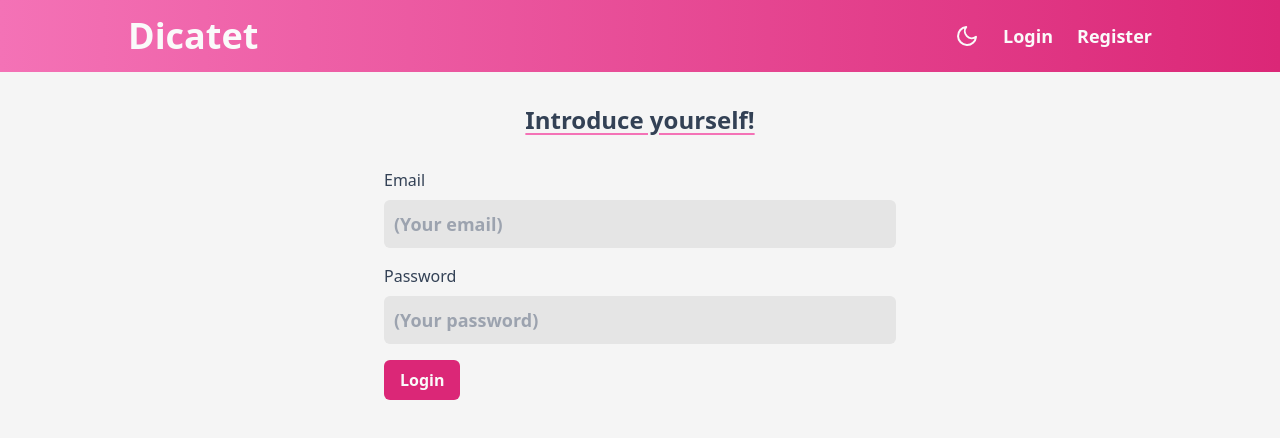
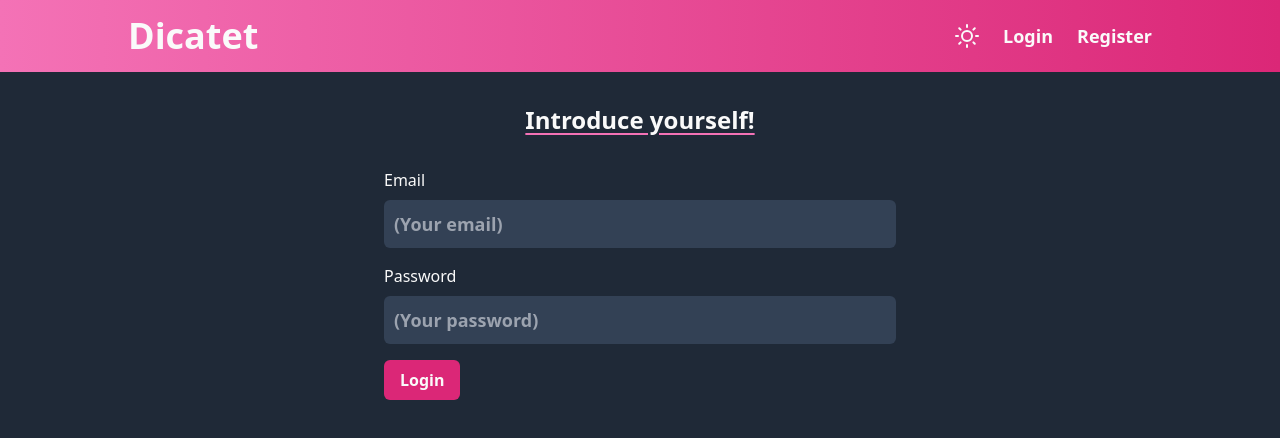
Before and after one commit to fajar13k/dicatet, a React (Vite) app: page / in a window 1280 px wide. Shown: the top 438 px of the page. Built offline with nearby package versions, Linux system fonts and the light colour scheme.

Commit message:
Make the default theme dark

```diff
--- a/src/contexts/ThemeContext.jsx
+++ b/src/contexts/ThemeContext.jsx
@@ -1,7 +1,7 @@
 import { createContext } from 'react';
 
 const defaultValue = {
-  currentTheme: 'light',
+  currentTheme: 'dark',
   changeCurrentTheme: (newTheme) => {},
 }
 
--- a/src/contexts/ThemeContextWrapper.jsx
+++ b/src/contexts/ThemeContextWrapper.jsx
@@ -3,7 +3,7 @@ import ThemeContext from './ThemeContext';
 
 const ThemeContextWrapper = ({ children }) => {
   const persistedTheme = localStorage.getItem('theme');
-  const [theme, setTheme] = useState(persistedTheme || 'light');
+  const [theme, setTheme] = useState(persistedTheme || 'dark');
 
   const changeCurrentTheme = (newTheme) => {
     setTheme(newTheme);
```
